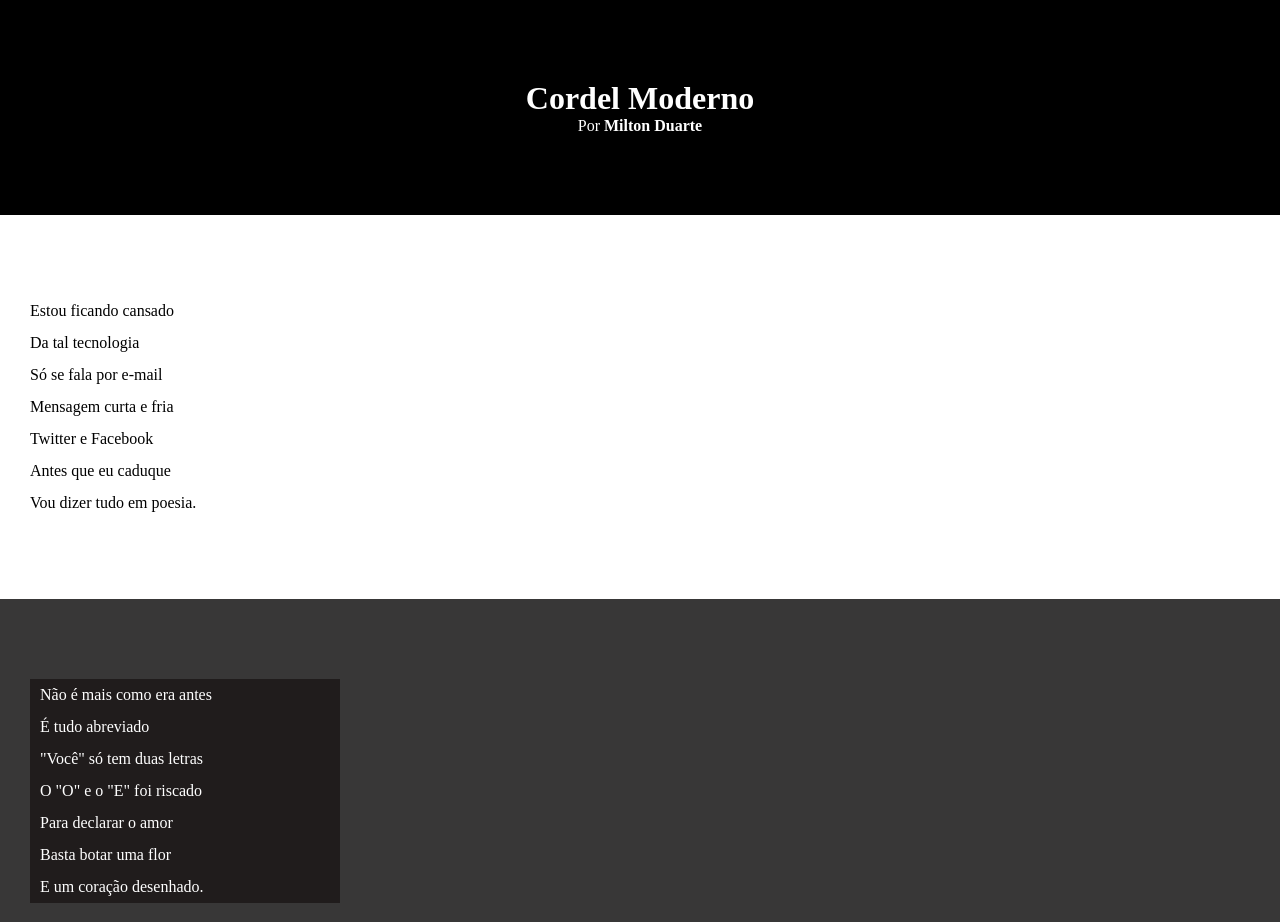
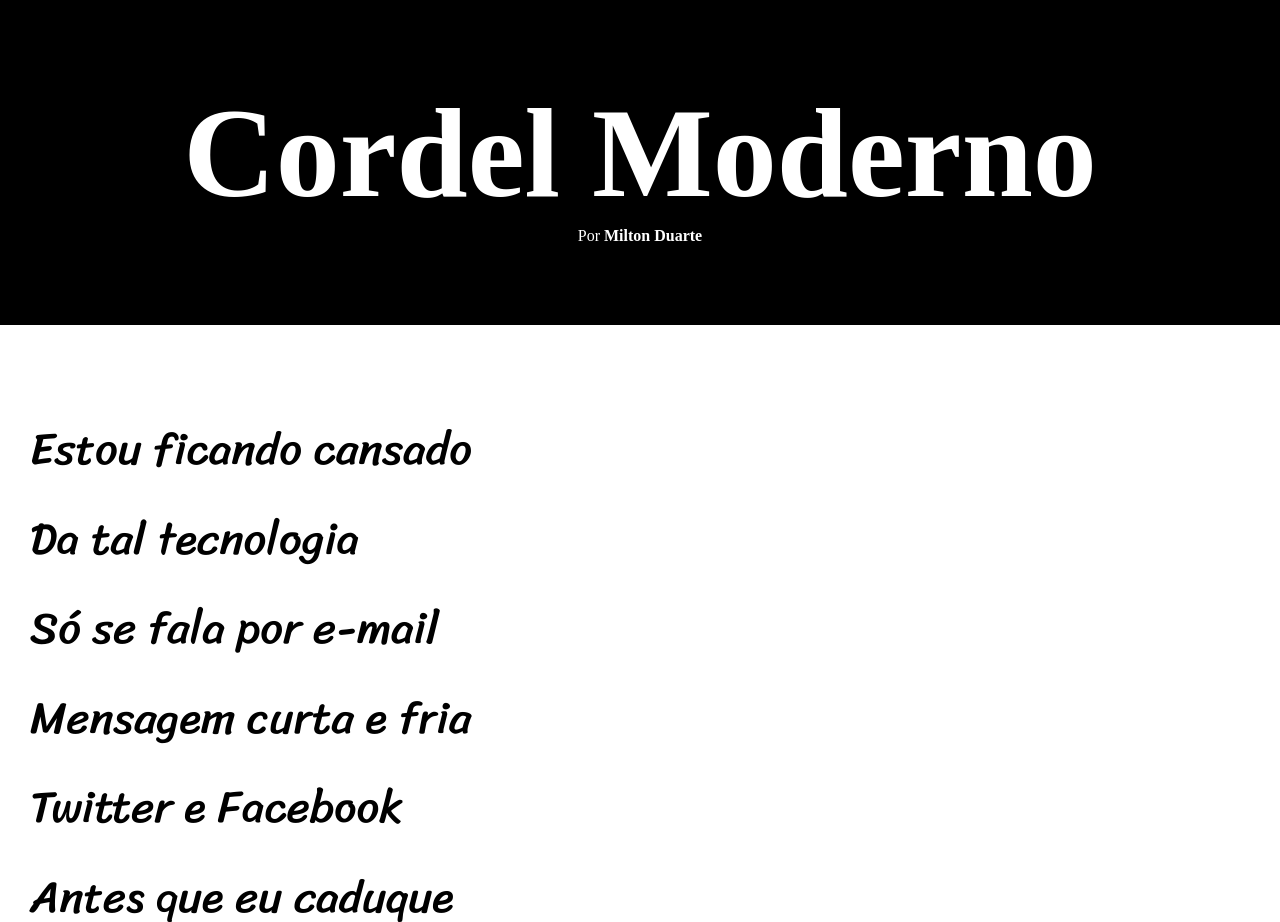
Before and after one commit to leocks-2004/Html-Css, a plain HTML site: page Exercicios/desafio2/desafio.html in a window 1280 px wide. Shown: the top 922 px of the page. Drawn offline with Linux system fonts and the light colour scheme.

Commit message:
atualizei o ex

```diff
--- a/Exercicios/desafio2/style.css
+++ b/Exercicios/desafio2/style.css
@@ -1,7 +1,14 @@
 @charset "UTF-8";
 
 
+@import url('https://fonts.googleapis.com/css2?family=Bebas+Neue&family=Passion+One&family=Roboto+Mono:ital,wght@0,100;0,200;0,300;0,400;0,500;0,600;0,700;1,100;1,200;1,300;1,400;1,500;1,600;1,700&display=swap');
+@import url('https://fonts.googleapis.com/css2?family=Bebas+Neue&family=Passion+One&family=Roboto+Mono:ital,wght@0,100;0,200;0,300;0,400;0,500;0,600;0,700;1,100;1,200;1,300;1,400;1,500;1,600;1,700&family=Sriracha&display=swap');
 
+:root{
+    --font1: verdana,arial,sans-serif
+    --font2:'Passion One', cursive;
+    --font3:'Sriracha', cursive;
+}
 
 *{
     padding: 0px;
@@ -11,6 +18,7 @@
 html,body{
     min-height: 100vh;
     background-color: darkgray;
+    font-family: var(--font1);
 }
 
 
@@ -23,7 +31,10 @@ header{
 
 header > h1{
     padding-top: 50px;
+    font-family: --font2;
     text-transform: small-caps;
+    font-size:4em;
+    font-size: 10vw;
 }
 
 header > p{
@@ -52,6 +63,8 @@ section{
     padding-top: 10vh;
     padding-left: 30px;
     line-height: 2em;
+    font-size: 3.5vw;
+    font-family: var(--font3);
 }
 
 section.imagem > p{
```
